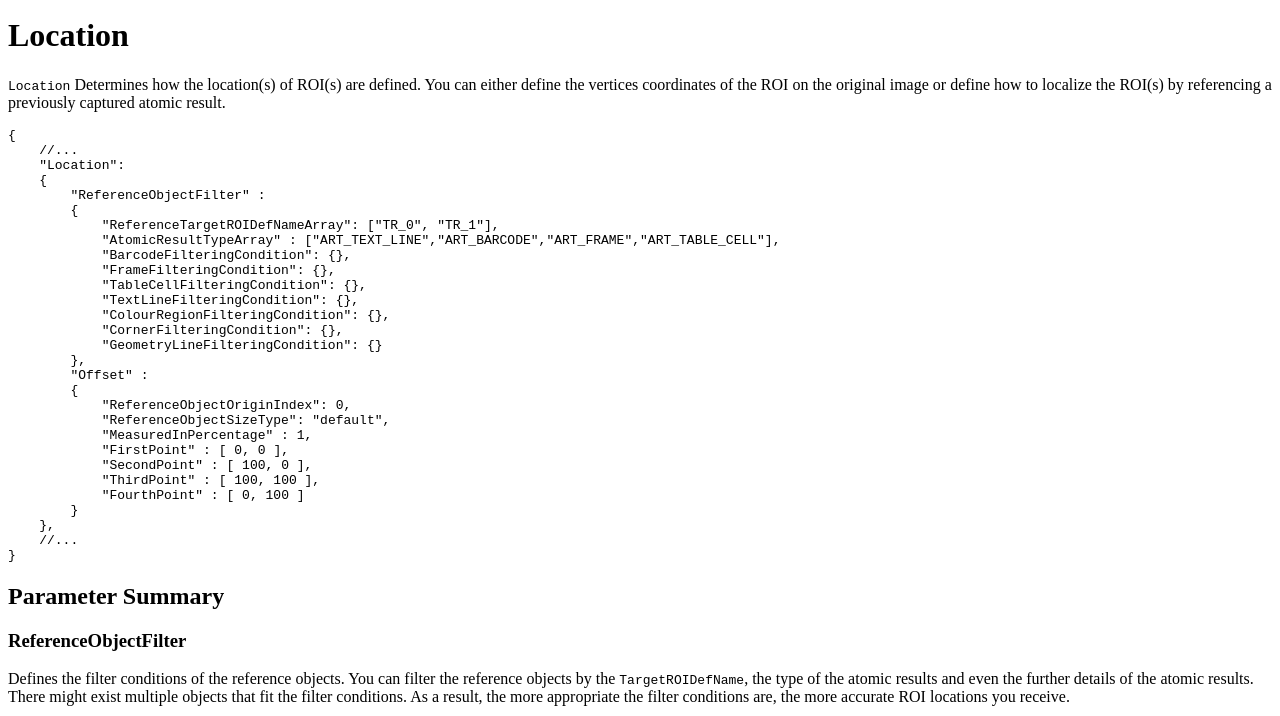
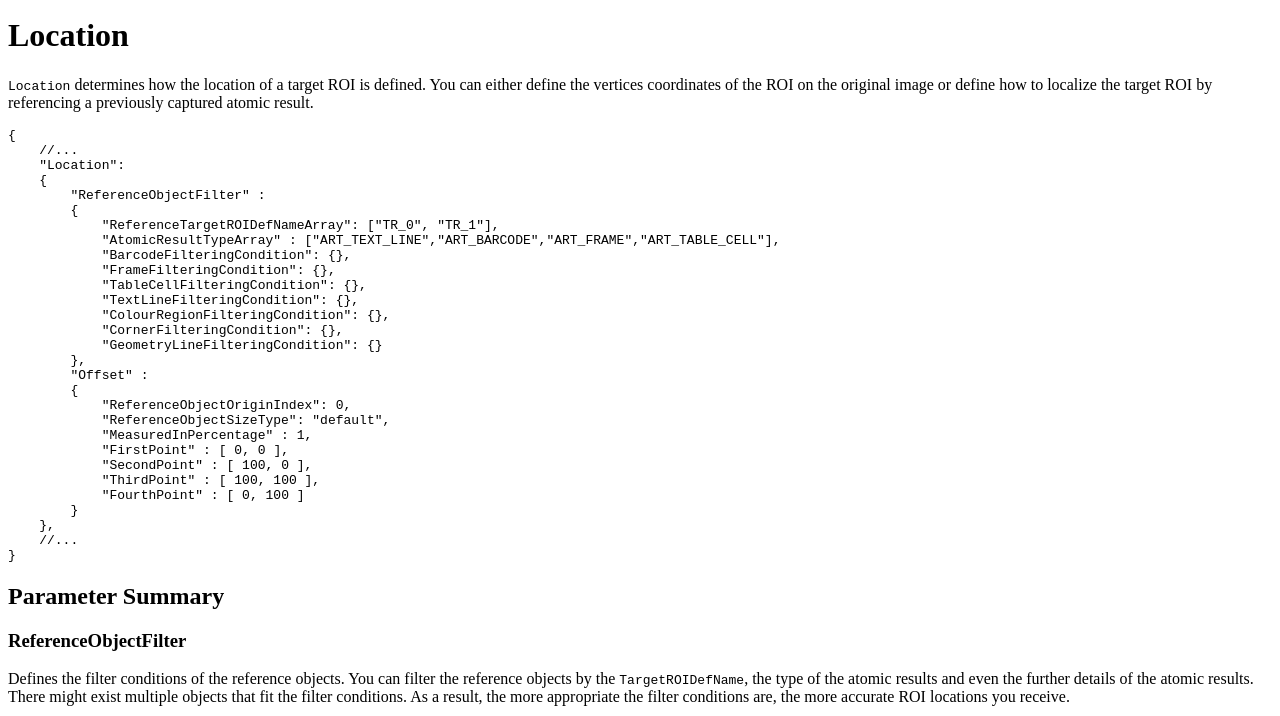
Before and after one commit to dynamsoft-docs/capture-vision-docs, a Jekyll site: the page built from parameters/file/TargetROIDefOption/Location/index.md, in a window 1280 px wide and 900 px high, scrolled down 367 px, cut to the strip 184-900 px from the top of the window. Built offline with Jekyll 4.4.1, drawn with Linux system fonts in a browser that asks for light colours.

Commit message:
Update index.md

````diff
--- a/parameters/file/TargetROIDefOption/Location/index.md
+++ b/parameters/file/TargetROIDefOption/Location/index.md
@@ -9,7 +9,7 @@ breadcrumbText:
 
 # Location
 
-`Location` Determines how the location(s) of ROI(s) are defined. You can either define the vertices coordinates of the ROI on the original image or define how to localize the ROI(s) by referencing a previously captured atomic result.
+`Location` determines how the location of a target ROI is defined. You can either define the vertices coordinates of the ROI on the original image or define how to localize the target ROI by referencing a previously captured atomic result.
 
 ```json
 {
````
